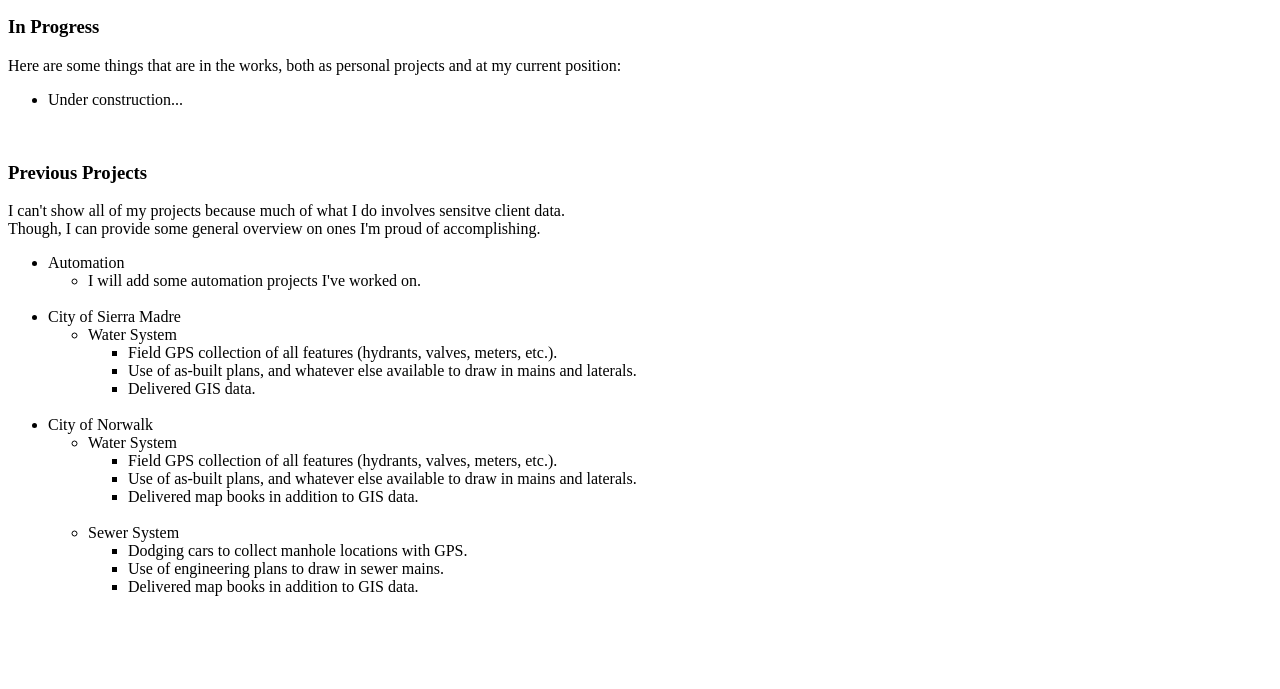
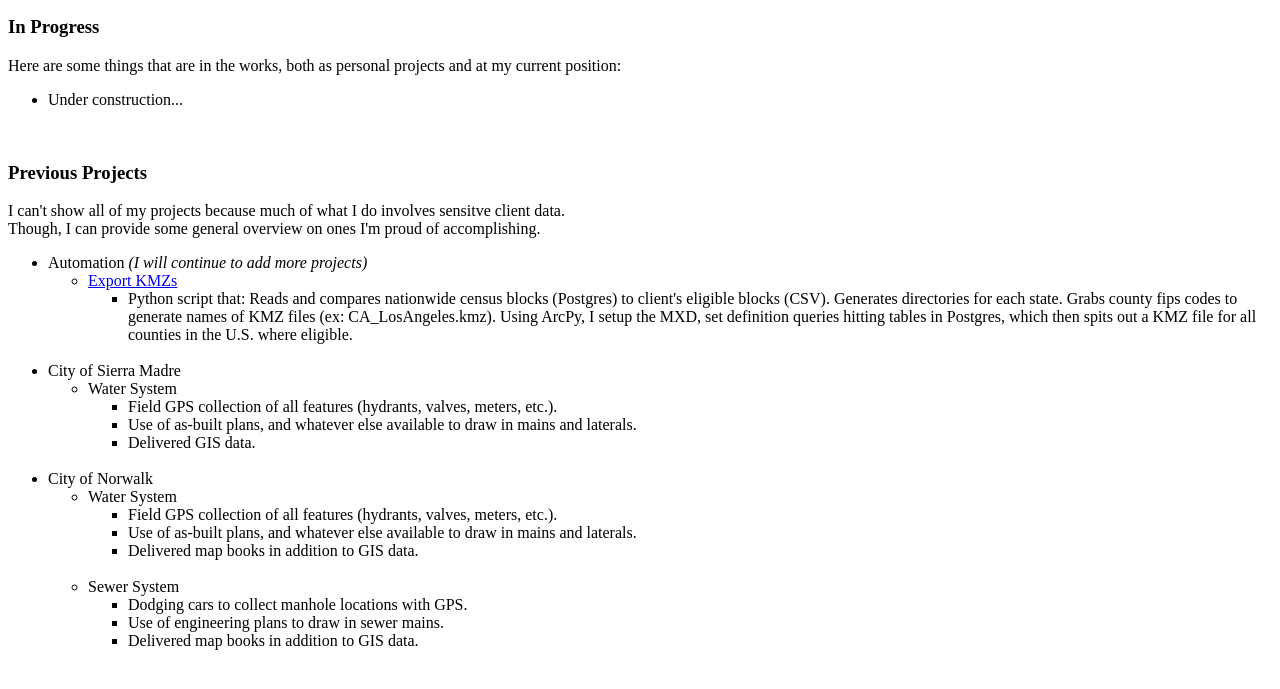
Before and after one commit to andysims/andysims.github.io, a plain HTML site: page projects.html in a window 1280 px wide. Shown: the part 87-776 px from the top of the page. Drawn offline with Linux system fonts and the light colour scheme.

Commit message:
Andy Sims Website

```diff
--- a/projects.html
+++ b/projects.html
@@ -18,9 +18,12 @@
   <p>I can't show all of my projects because much of what I do involves sensitve client data.
   <br>Though, I can provide some general overview on ones I'm proud of accomplishing.</p>
   <ul>
-    <li>Automation</li>
+    <li>Automation <i>(I will continue to add more projects)</i></li>
     <ul>
-      <li>I will add some automation projects I've worked on.</li>
+      <li><a href="https://github.com/andysims/Work/blob/master/Eckersall/DataProcessing/py/exportCensusKMZs.py">Export KMZs</a></li>
+      <ul>
+        <li>Python script that: Reads and compares nationwide census blocks (Postgres) to client's eligible blocks (CSV). Generates directories for each state. Grabs county fips codes to generate names of KMZ files (ex: CA_LosAngeles.kmz). Using ArcPy, I setup the MXD, set definition queries hitting tables in Postgres, which then spits out a KMZ file for all counties in the U.S. where eligible.</li>
+      </ul>
     </ul>
     <br>
     <li>City of Sierra Madre</li>
```
